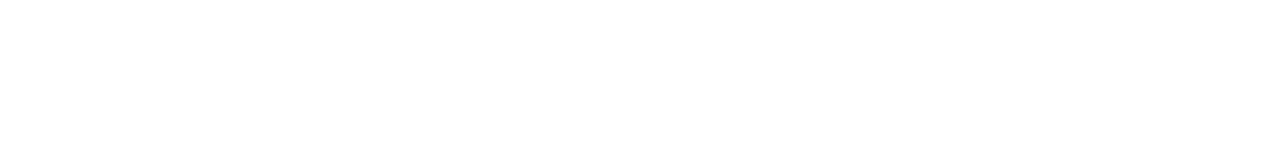
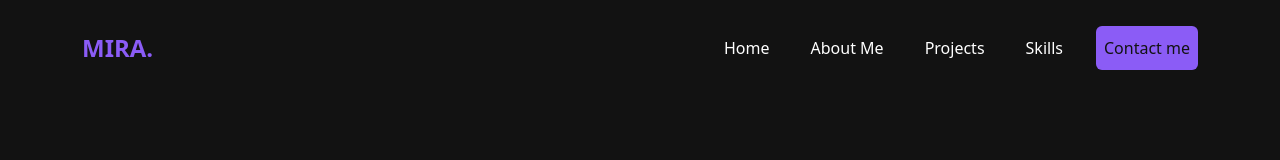
Before and after one commit to mirasmith0101-byte/portfolio-website, a plain HTML site: page index.html in a window 1280 px wide. Drawn offline with nearby package versions, Linux system fonts and the light colour scheme.

Commit message:
build and style responsive navigation bar

```diff
--- a/index.html
+++ b/index.html
@@ -4,13 +4,49 @@
         <meta charset="UTF-8">
         <meta name="viewport" content="width=device-width, initial-scale=1.0">
         <title>My Portfolio</title>
+
         <!-- Bootstrap CSS -->
          <link href="https://cdn.jsdelivr.net/npm/bootstrap@5.3.3/dist/css/bootstrap.min.css" rel="stylesheet">
+
          <!-- Custom CSS -->
         <link rel="stylesheet" href="style.css">
     </head>
     <body>
 
+        <!-- Navigation Bar -->
+         <nav class="navbar navbar-expand-lg">
+            <div class="container">
+                <a class="navbar-brand" href="#home">MIRA.</a>
+                <button class="navbar-toggler" type="button"
+                data-bs-toggle="collapse"
+                data-bs-target="#navbarNav"
+                aria-controls="navbarNav"
+                aria-expanded="false"
+                aria-label="Toggle navigation">
+                <span class="navbar-toggler-icon"></span>
+            </button>
+            <div class="collapse navbar-collapse" id="navbarNav">
+                <ul class="navbar-nav ms-auto">
+                    <li class="nav-item">
+                        <a class="nav-link" href="#home">Home</a>
+                    </li>
+                    <li class="nav-item">
+                        <a class="nav-link" href="#About">About Me</a>
+                    </li>
+                    <li class="nav-item">
+                        <a class="nav-link" href="#projects">Projects</a>
+                    </li>
+                    <li class="nav-item">
+                        <a class="nav-link" href="#skills">Skills</a>
+                    </li>
+                    <li class="nav-item">
+                        <a class="nav-link contact-btn" href="#contact">Contact me</a>
+                    </li>
+                </ul>
+            </div>
+            </div>
+         </nav>
+
         <!-- Bootstrap JavaScript -->
          <script src="https://cdn.jsdelivr.net/npm/bootstrap@5.3.3/dist/js/bootstrap.bundle.min.js"></script>
     </body>
--- a/style.css
+++ b/style.css
@@ -0,0 +1,49 @@
+:root {
+    --primary-color: #8b5cf6;
+    --secondary-color: #6d28d9;
+    --light-purple: #c4b5fd;
+    --background-color: #121212;
+    --text-color: #ffffff;
+}
+
+body {
+    background-color: var(--background-color);
+    color: var(--text-color);
+}
+
+.navbar {
+    background-color: var(--background-color);
+    padding: 25px 0;
+}
+.navbar-brand {
+    color: var(--primary-color);
+    font-size: 24px;
+    font-weight: 700;
+}
+.navbar .nav-link {
+    color: var(--text-color);
+    font-size: 16px;
+    font-weight: 500;
+    margin-left: 25px;
+    transition: color 0.3s;
+}
+.navbar .nav-link:hover,
+.navbar-brand:hover {
+    color: var(--light-purple);
+}
+.navbar-toggler {
+    background-color: var(--primary-color);
+}
+.navbar .contact-btn {
+    background-color: var(--primary-color);
+    color: #121212;
+    padding: 10px 22px;
+    border-radius: 6px;
+}
+.navbar .contact-btn:hover {
+    background-color: var(--secondary-color);
+    color: white;
+}
+.navbar-nav {
+    align-items: center;
+}
```
